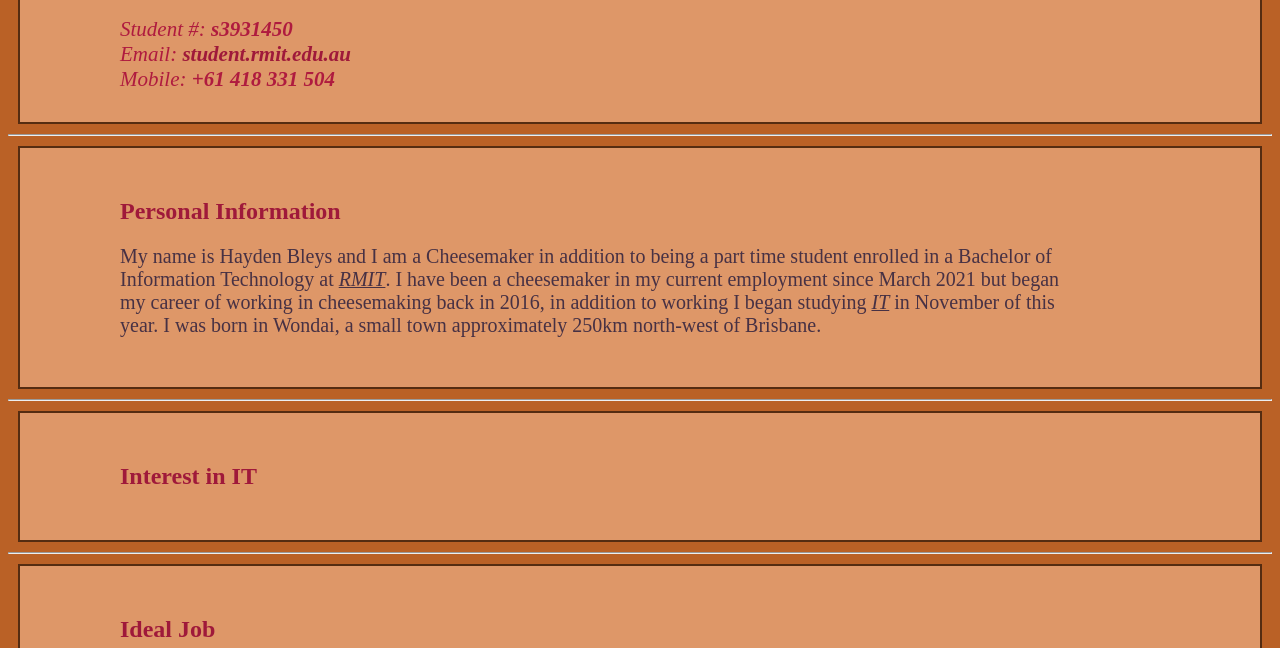
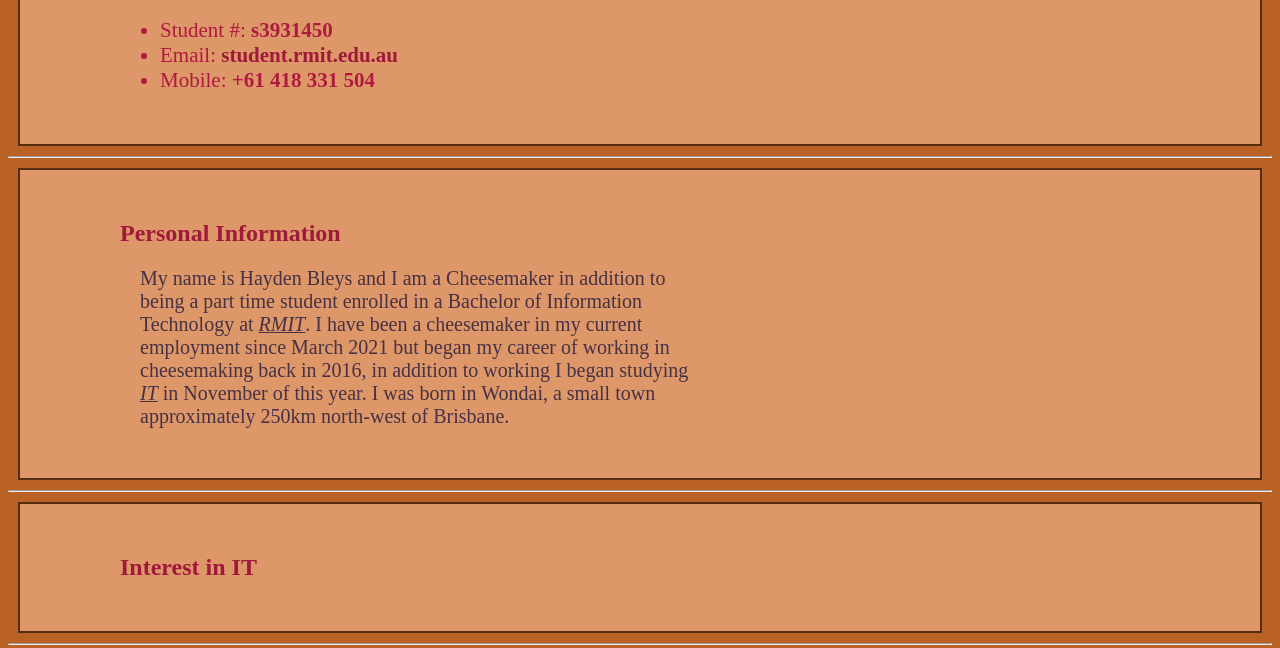
Before and after one commit to Hayden-A-B/Assessment-1, a plain HTML site: page index.html in a window 1280 px wide. Shown: the part 152-800 px from the top of the page. Drawn offline with Linux system fonts and the light colour scheme.

Commit message:
Updated index.html & styles.css

```diff
--- a/index.html
+++ b/index.html
@@ -3,7 +3,8 @@
 
 <head>
 <title>Hayden Bleys - ePortfolio</title>
-<link rel="stylesheet" type="text/css" href="https://Hayden-A-B.github.io/styles.css">
+<!--<link rel="stylesheet" type="text/css" href="https://Hayden-A-B.github.io/styles.css">-->
+<link rel="stylesheet" type="text/css" href="styles.css">
 
 </head>
 
@@ -13,11 +14,12 @@
   <h2>ePortfolio</h2>
 
   <!-- Contact info -->
-  <address style="font-size:21px; color:#af1b3f">
-    Student #: <b>s3931450</b><br>
-    Email: <a href="mailto:s3931450@student.rmit.edu.au" target="_blank" title="s3931450@student.rmit.edu.au"><b>student.rmit.edu.au</b></a><br>
-    Mobile: <b>+61 418 331 504</b>
-  </address>
+  <ul style="font-size:21px; color:#af1b3f">
+    <li>Student #: <b>s3931450</b></li>
+    <li>Email: <a href="mailto:s3931450@student.rmit.edu.au" target="_blank" title="s3931450@student.rmit.edu.au"><b>student.rmit.edu.au</b></a></li>
+<!--<li>Website: <a href=""></a></li>-->
+    <li>Mobile: <b>+61 418 331 504</b></li>
+  </ul>
 </div>
 <hr>
 
--- a/styles.css
+++ b/styles.css
@@ -9,8 +9,10 @@ h2 {
   color: #9F193A;
 }
 p {
-  color:#473144;
-  font-size:20px;
+  width: 60%;
+  color: #473144;
+  margin: 20px;
+  font-size: 20px;
 }
 div {
   background-color:#DE9768;
@@ -34,7 +36,7 @@ a:visited {
 a:hover {
   color: #E34F74;
   background-color: transparent;
-  text-decoration: underline;
+  text-decoration: underline 1px;
 }
 a:active {
   color: #ffff00;
```
